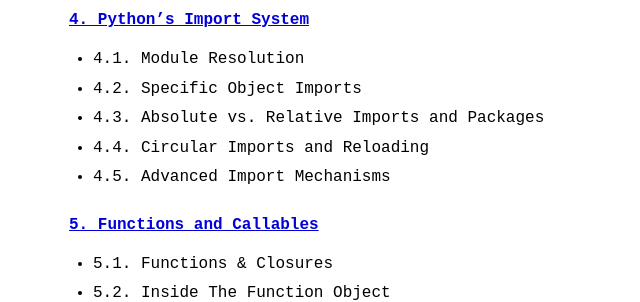
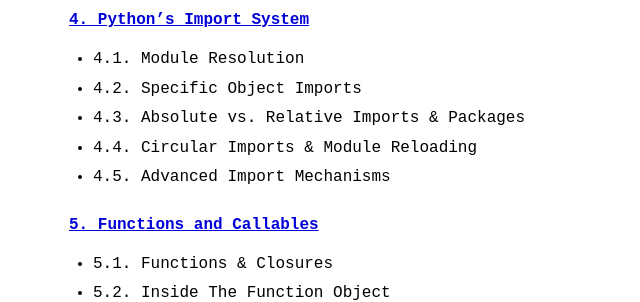
Before and after one commit to Couleslaw/couleslaw.github.io, a Jekyll site: the page built from other/ai-gen/python-guide/index.md, in a window 1280 px wide and 900 px high, scrolled down 2164 px. Shown: the part 151-453 px from the top of the window, without its empty margins (196-836 px from the left). Built offline with Jekyll 4.4.1, drawn with Linux system fonts in a browser that asks for light colours.

Commit message:
Fix typo in python index

```diff
--- a/other/ai-gen/python-guide/index.md
+++ b/other/ai-gen/python-guide/index.md
@@ -66,8 +66,8 @@
 
 - 4.1. Module Resolution
 - 4.2. Specific Object Imports
-- 4.3. Absolute vs. Relative Imports and Packages
-- 4.4. Circular Imports and Reloading
+- 4.3. Absolute vs. Relative Imports & Packages
+- 4.4. Circular Imports & Module Reloading
 - 4.5. Advanced Import Mechanisms
 
 #### [5. Functions and Callables](./part2.md#5-functions-and-callables-1)
```
